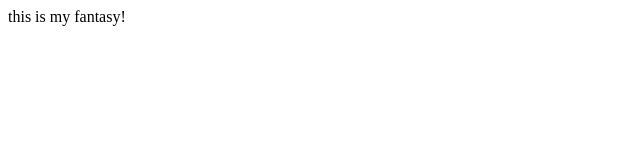
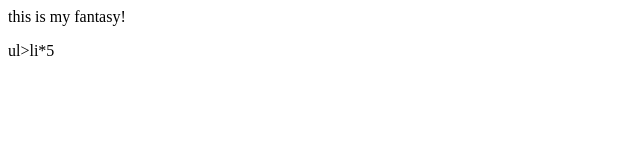
Before and after one commit to JakeYu/testGit, a plain HTML site: page index.html in a window 1280 px wide. Shown: the full height of the page, 0-640 px from the left. Drawn offline with Linux system fonts and the light colour scheme.

Commit message:
edit index.html again

```diff
--- a/index.html
+++ b/index.html
@@ -6,5 +6,6 @@
     <p>
       this is my fantasy!
     </p>
+    ul>li*5
   </body>
 </html>
```
